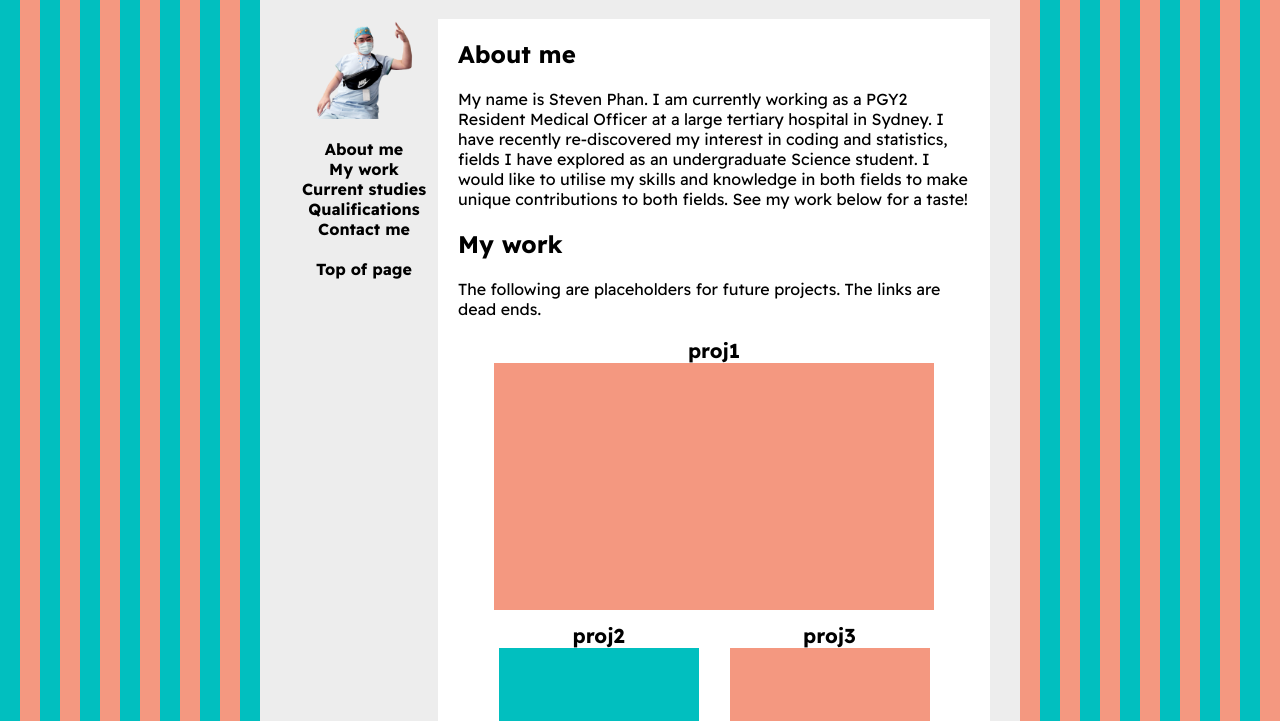
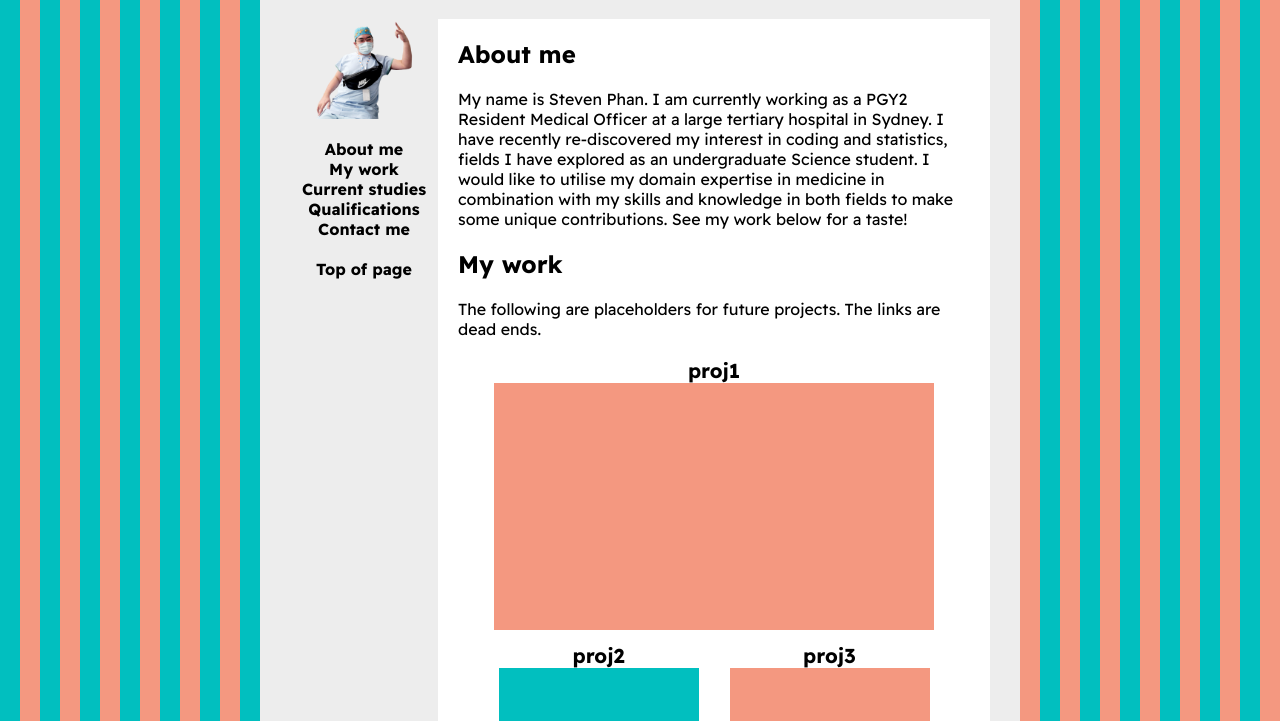
Before and after one commit to fantastic679/stevens_portfolio, a plain HTML site: page index.html in a window 1280 px wide. Shown: the part 79-800 px from the top of the page. Drawn offline with Linux system fonts and the light colour scheme.

Commit message:
Commit: added readme

```diff
--- a/index.html
+++ b/index.html
@@ -43,8 +43,9 @@
 
             <p>My name is Steven Phan. I am currently working as a PGY2 Resident Medical Officer at a large tertiary
                 hospital in Sydney. I have recently re-discovered my interest in coding and statistics, fields I have
-                explored as an undergraduate Science student. I would like to utilise my skills and knowledge in both
-                fields to make unique contributions to both fields. See my work below for a taste!</p>
+                explored as an undergraduate Science student. I would like to utilise my domain expertise in medicine
+                in combination with my skills and knowledge in both fields to make some unique contributions.
+                See my work below for a taste!</p>
 
             <!-- My work section -->
             <!-- Each 'card' is a differnt project -->
```
Also changed, not shown: assets/images/screenshot.png (added), 1 other file.
